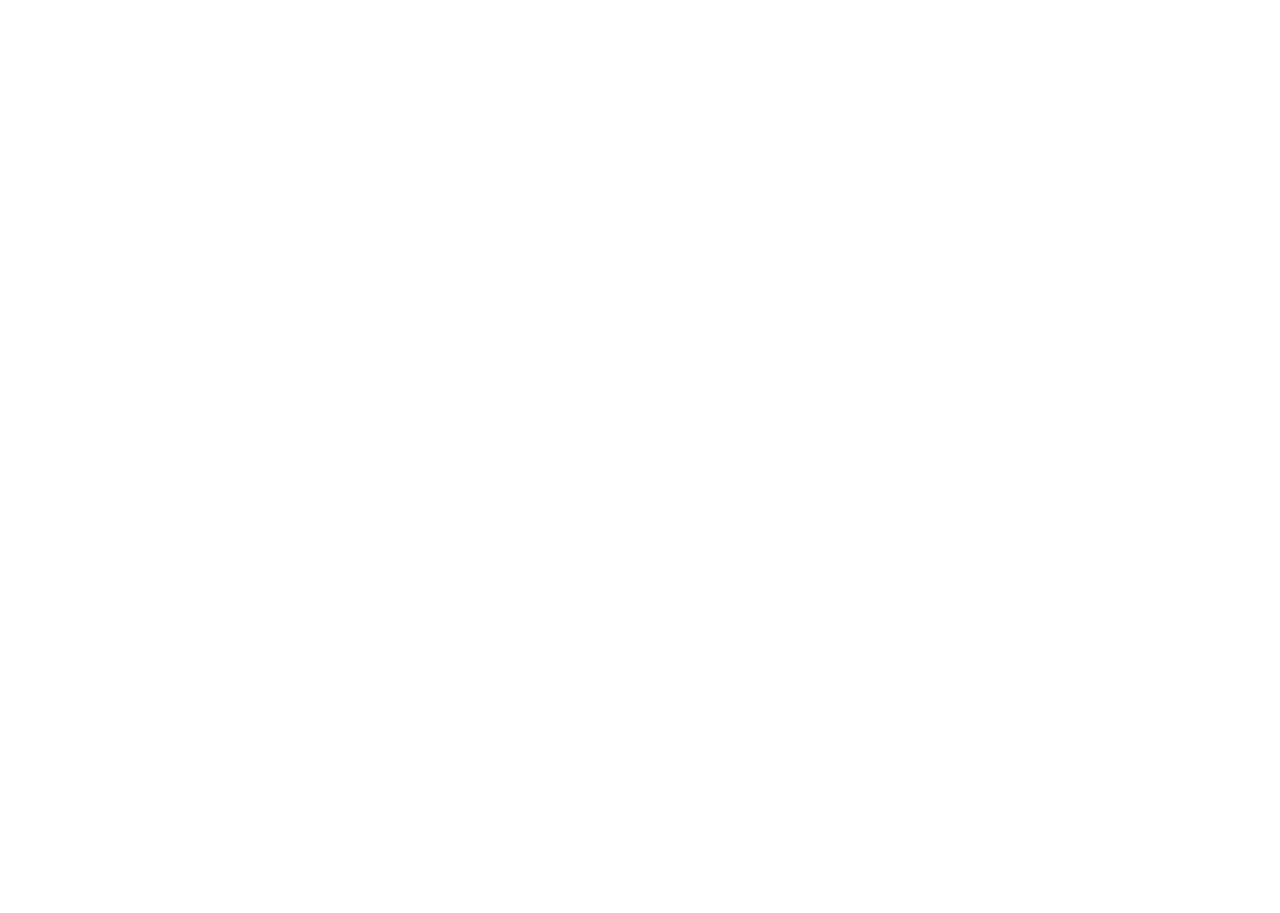
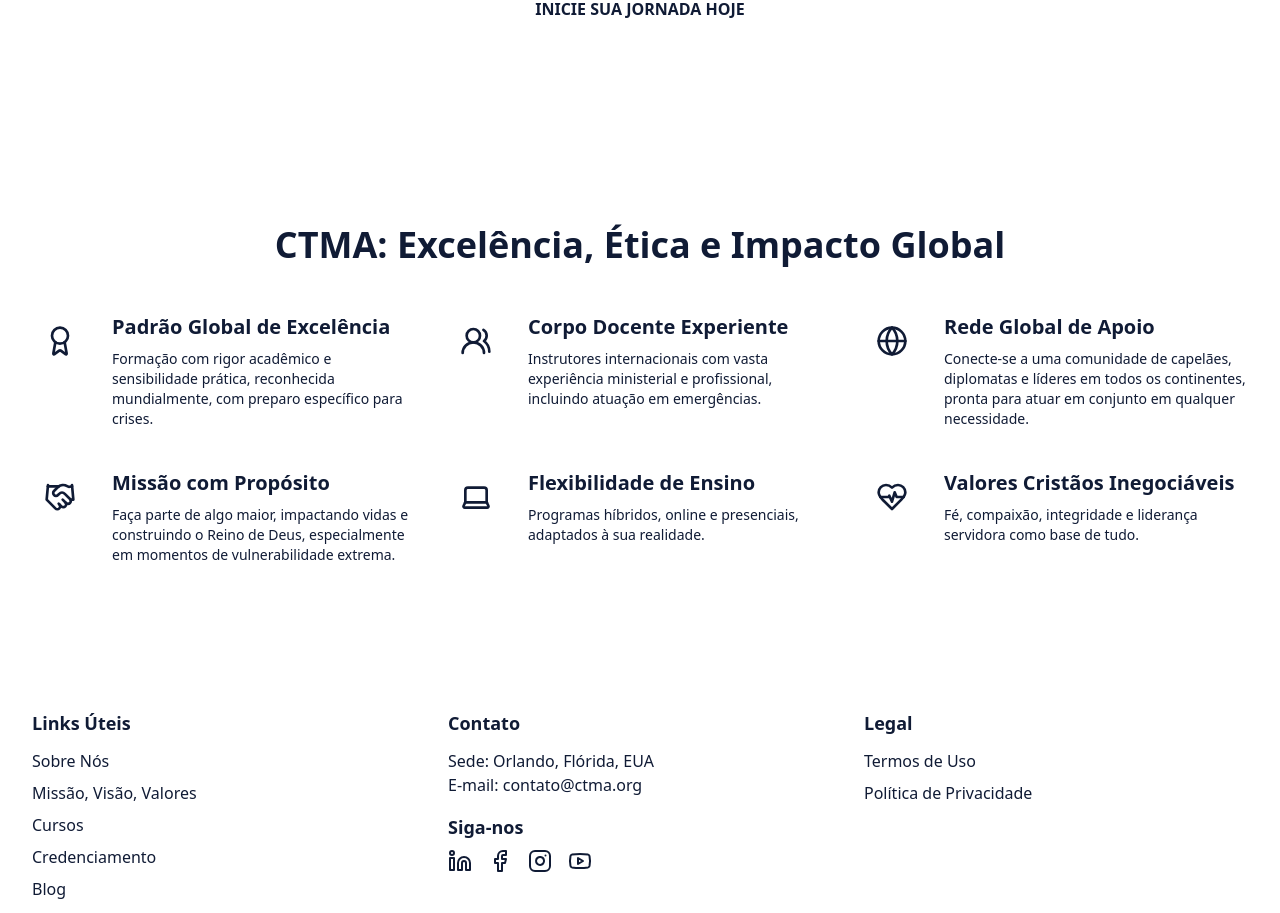
Before and after one commit to marcostfreire/ctma, a Next.js app: page / in a window 1280 px wide. Shown: the part 3760-4673 px from the top of the page. Before the commit the page ends 2797 px from the top, so only its background shows below. Built offline with nearby package versions, Linux system fonts and the light colour scheme.

Commit message:
feat: add Pilares de Impacto and Diferenciais sections to HomePage

```diff
--- a/src/app/page.tsx
+++ b/src/app/page.tsx
@@ -1,5 +1,106 @@
 import Link from "next/link";
 import TestimonialsCarousel from "@/components/home/TestimonialsCarousel";
+import { GraduationCap, Briefcase, Users, ShieldCheck, AlertTriangle, Network, HeartHandshake, ArrowRight, Award, Users2, Globe, Handshake, Laptop, HeartPulse } from 'lucide-react';
+
+// Dados dos Pilares de Impacto
+const pilaresData = [
+  {
+    id: 1,
+    icon: GraduationCap,
+    title: "Formação de Capelães Internacionais",
+    description: "Capacitamos vocacionados para serem a voz da esperança e o apoio espiritual em hospitais, prisões, escolas, zonas de desastre, e comunidades vulneráveis, com sensibilidade e compromisso cristão.",
+    link: "/cursos/capelao-internacional",
+    linkText: "Saiba Mais"
+  },
+  {
+    id: 2,
+    icon: Briefcase,
+    title: "Capacitação de Diplomatas Civis Internacionais",
+    description: "Preparamos líderes para a mediação de conflitos, cooperação global e representação ética cristã em cenários internacionais, promovendo a paz e a justiça, inclusive em contextos de crise humanitária.",
+    link: "/cursos/diplomata-civil",
+    linkText: "Saiba Mais"
+  },
+  {
+    id: 3,
+    icon: Users,
+    title: "Formação de Líderes Globais de Excelência",
+    description: "Desenvolvemos alta liderança cristã, integrando princípios bíblicos com gestão estratégica para influenciar positivamente organizações e sociedades, preparando-as também para responder a desafios imprevistos.",
+    link: "/lideranca-global",
+    linkText: "Saiba Mais"
+  },
+  {
+    id: 4,
+    icon: ShieldCheck,
+    title: "Credenciamento Internacional de Organizações",
+    description: "Oferecemos o selo Padrão Global de Excelência CTMA para ONGs, capelanias e projetos sociais. Este credenciamento garante que as organizações parceiras sigam rigorosos padrões de ética, transparência e eficácia, ampliando seu reconhecimento e credibilidade globais.",
+    link: "/credenciamento",
+    linkText: "Saiba Mais"
+  },
+  {
+    id: 5,
+    icon: AlertTriangle,
+    title: "Resposta a Emergências e Desastres",
+    description: "Mobilizamos equipes de capelães e diplomatas para oferecer suporte espiritual e humanitário imediato em cenários de catástrofes naturais, guerras e crises. Somos a primeira linha de consolo e auxílio em momentos de extrema vulnerabilidade.",
+    link: "/resposta-emergencias",
+    linkText: "Saiba Mais"
+  },
+  {
+    id: 6,
+    icon: Network,
+    title: "Rede de Monitores Internacionais CTMA",
+    description: "Certificamos representantes oficiais para expandir nossa missão, coordenar treinamentos e projetos localmente em todos os continentes, prontos para mobilizar recursos em situações críticas.",
+    link: "/cursos/monitor-internacional",
+    linkText: "Saiba Mais"
+  },
+  {
+    id: 7,
+    icon: HeartHandshake,
+    title: "Programa de Experiência, Missões e Doação Global",
+    description: "Conectamos fé, ação e generosidade, proporcionando vivências missionárias e acesso a projetos da CTMA em todo o mundo. Recebemos doações, como uma ONG 501(c)(3), e canalizamos esses recursos com total transparência e contabilidade auditada para projetos credenciados.",
+    link: "/programas/experiencia-missoes-doacao",
+    linkText: "Saiba Mais"
+  },
+];
+
+// Dados dos Diferenciais
+const diferenciaisData = [
+  {
+    id: 1,
+    icon: Award,
+    title: "Padrão Global de Excelência",
+    description: "Formação com rigor acadêmico e sensibilidade prática, reconhecida mundialmente, com preparo específico para crises."
+  },
+  {
+    id: 2,
+    icon: Users2,
+    title: "Corpo Docente Experiente",
+    description: "Instrutores internacionais com vasta experiência ministerial e profissional, incluindo atuação em emergências."
+  },
+  {
+    id: 3,
+    icon: Globe,
+    title: "Rede Global de Apoio",
+    description: "Conecte-se a uma comunidade de capelães, diplomatas e líderes em todos os continentes, pronta para atuar em conjunto em qualquer necessidade."
+  },
+  {
+    id: 4,
+    icon: Handshake,
+    title: "Missão com Propósito",
+    description: "Faça parte de algo maior, impactando vidas e construindo o Reino de Deus, especialmente em momentos de vulnerabilidade extrema."
+  },
+  {
+    id: 5,
+    icon: Laptop,
+    title: "Flexibilidade de Ensino",
+    description: "Programas híbridos, online e presenciais, adaptados à sua realidade."
+  },
+  {
+    id: 6,
+    icon: HeartPulse,
+    title: "Valores Cristãos Inegociáveis",
+    description: "Fé, compaixão, integridade e liderança servidora como base de tudo."
+  },
+];
 
 export default function HomePage() {
   return (
@@ -47,12 +148,65 @@
             className="inline-block bg-transparent hover:bg-ctma-cinza-azulado-claro text-ctma-azul-marinho font-semibold hover:text-ctma-azul-marinho py-3 px-8 border border-ctma-azul-marinho hover:border-transparent rounded-md transition-colors"
           >
             SAIBA MAIS SOBRE A CTMA
-          </Link>
+          </Link>        </div>
+      </section>
+
+      {/* Seção Nossos Pilares de Impacto */}
+      <section className="py-16 sm:py-24 bg-ctma-cinza-azulado-claro">
+        <div className="container mx-auto px-4 sm:px-6 lg:px-8 max-w-7xl">
+          <div className="text-center mb-12">
+            <h2 className="text-3xl sm:text-4xl font-bold text-ctma-azul-marinho mb-6">
+              Construindo Pontes de Esperança e Conhecimento: Nossos 7 Pilares
+            </h2>
+            <p className="text-lg text-ctma-cinza-ardosia max-w-3xl mx-auto leading-relaxed">
+              Através de sete pilares estratégicos, a CTMA cria um ecossistema completo para capacitar e mobilizar líderes, impactando diretamente comunidades e nações. Veja como operamos para cumprir nossa missão global:
+            </p>
+          </div>
+          <div className="grid grid-cols-1 md:grid-cols-2 lg:grid-cols-3 gap-8 mt-12">
+            {pilaresData.map((pilar) => {
+              const Icone = pilar.icon;
+              return (
+                <div key={pilar.id} className="bg-ctma-white p-6 rounded-lg shadow-lg flex flex-col hover:shadow-xl transition-shadow duration-300">
+                  <Icone size={40} className="text-ctma-accent-red mb-4 self-start" />
+                  <h3 className="text-xl font-semibold text-ctma-azul-marinho mb-3">{pilar.title}</h3>
+                  <p className="text-ctma-cinza-ardosia text-sm leading-relaxed flex-grow mb-4">{pilar.description}</p>
+                  <Link href={pilar.link} className="text-ctma-accent-red hover:underline font-medium mt-auto self-start inline-flex items-center">
+                    {pilar.linkText} <ArrowRight size={16} className="ml-1" />
+                  </Link>
+                </div>
+              );
+            })}
+          </div>
+        </div>
+      </section>      {/* Seção de Testemunhos */}
+      <TestimonialsCarousel />
+
+      {/* Seção Por Que Escolher a CTMA */}
+      <section className="py-16 sm:py-24 bg-ctma-white">
+        <div className="container mx-auto px-4 sm:px-6 lg:px-8 max-w-7xl">
+          <div className="text-center mb-12">
+            <h2 className="text-3xl sm:text-4xl font-bold text-ctma-azul-marinho mb-6">
+              CTMA: Excelência, Ética e Impacto Global
+            </h2>
+          </div>
+          <div className="grid grid-cols-1 md:grid-cols-2 lg:grid-cols-3 gap-x-8 gap-y-10 mt-12">
+            {diferenciaisData.map((diferencial) => {
+              const Icone = diferencial.icon;
+              return (
+                <div key={diferencial.id} className="flex flex-col items-center text-center md:flex-row md:text-left md:items-start">
+                  <div className="flex-shrink-0 mb-4 md:mb-0 md:mr-6 p-3 rounded-full bg-ctma-accent-red/10">
+                    <Icone size={32} className="text-ctma-accent-red" />
+                  </div>
+                  <div>
+                    <h3 className="text-xl font-semibold mb-2 text-ctma-azul-marinho">{diferencial.title}</h3>
+                    <p className="text-ctma-cinza-ardosia text-sm">{diferencial.description}</p>
+                  </div>
+                </div>
+              );
+            })}
+          </div>
         </div>
       </section>
-
-      {/* Seção de Testemunhos */}
-      <TestimonialsCarousel />
     </main>
   );
 }
```
Also changed, not shown: 1 other file (tests, documents, lock files or other folders).
